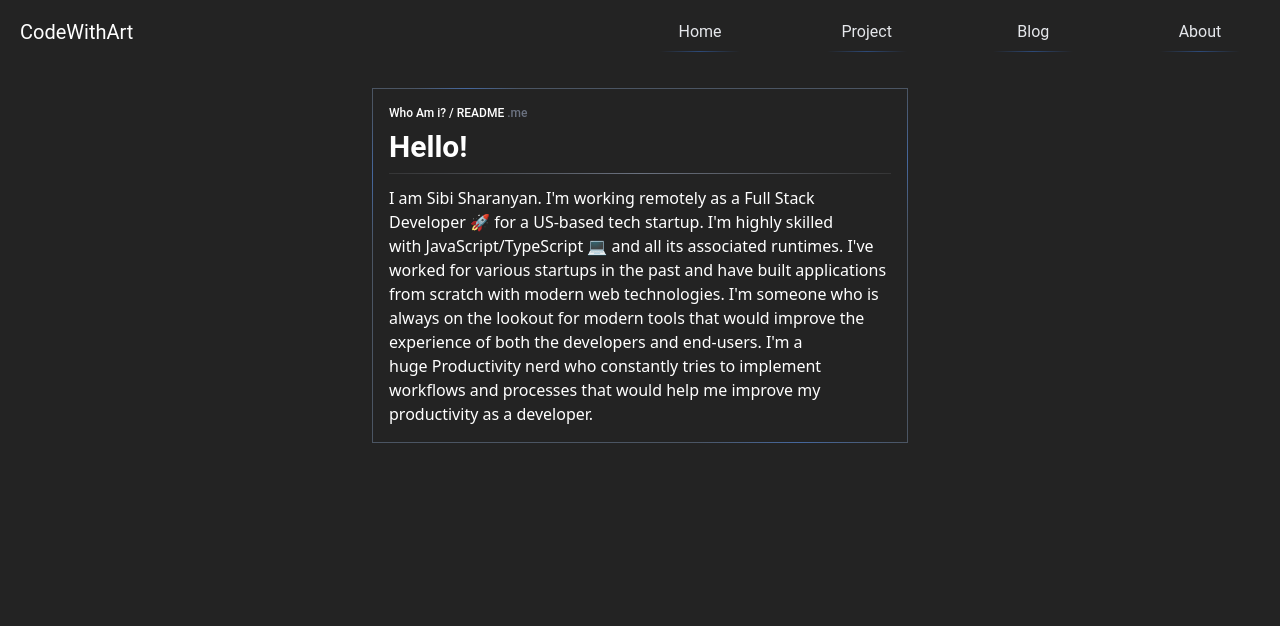
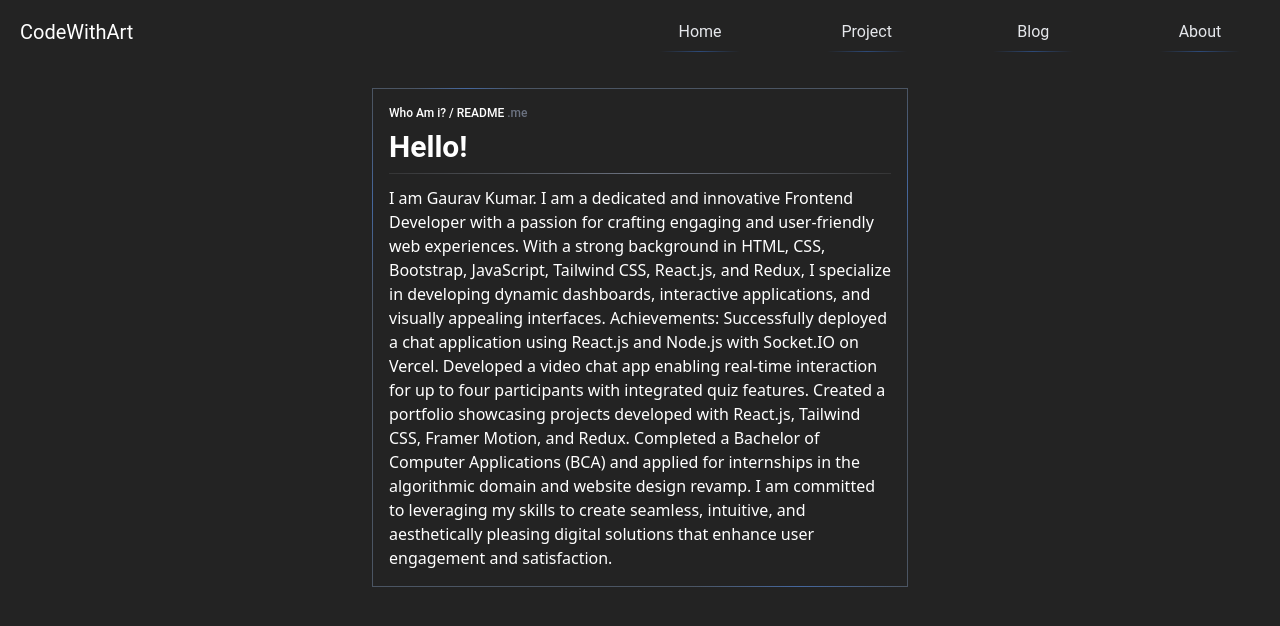
Before and after one commit to parthergk/Code_With_Art, a React (Vite) app: page /about in a window 1280 px wide. Shown: the top 626 px of the page. Built offline with nearby package versions, Linux system fonts and the light colour scheme.

Commit message:
Update MainAbout.jsx

```diff
--- a/src/Component/MainAbout.jsx
+++ b/src/Component/MainAbout.jsx
@@ -8,7 +8,18 @@ const MainAbout = () => {
         <div className=" font-medium text-xs font-roboto">Who Am i? / README <span className=" text-gray-500">.me</span></div>
         <h1 className=" my-2 font-semibold text-3xl font-roboto">Hello!</h1>
         <div className=" my-3 h-px w-full mt-1 bg-gradient-to-r from-gray-300/10 via-gray-500/100 to-gray-300/10"></div>
-        <p className=" w-full ">I am Sibi Sharanyan. I'm working remotely as a Full Stack Developer 🚀 for a US-based tech startup. I'm highly skilled with JavaScript/TypeScript 💻 and all its associated runtimes. I've worked for various startups in the past and have built applications from scratch with modern web technologies. I'm someone who is always on the lookout for modern tools that would improve the experience of both the developers and end-users. I'm a huge Productivity nerd who constantly tries to implement workflows and processes that would help me improve my productivity as a developer.</p>
+        <p className=" w-full ">I am Gaurav Kumar. I am a dedicated and innovative Frontend Developer with a passion for crafting engaging and user-friendly web experiences. With a strong background in HTML, CSS, Bootstrap, JavaScript, Tailwind CSS, React.js, and Redux, I specialize in developing dynamic dashboards, interactive applications, and visually appealing interfaces.
+
+Achievements:
+
+Successfully deployed a chat application using React.js and Node.js with Socket.IO on Vercel.
+
+Developed a video chat app enabling real-time interaction for up to four participants with integrated quiz features.
+
+Created a portfolio showcasing projects developed with React.js, Tailwind CSS, Framer Motion, and Redux.
+
+Completed a Bachelor of Computer Applications (BCA) and applied for internships in the algorithmic domain and website design revamp.
+I am committed to leveraging my skills to create seamless, intuitive, and aesthetically pleasing digital solutions that enhance user engagement and satisfaction.</p>
       </div>
     )
   }
```
